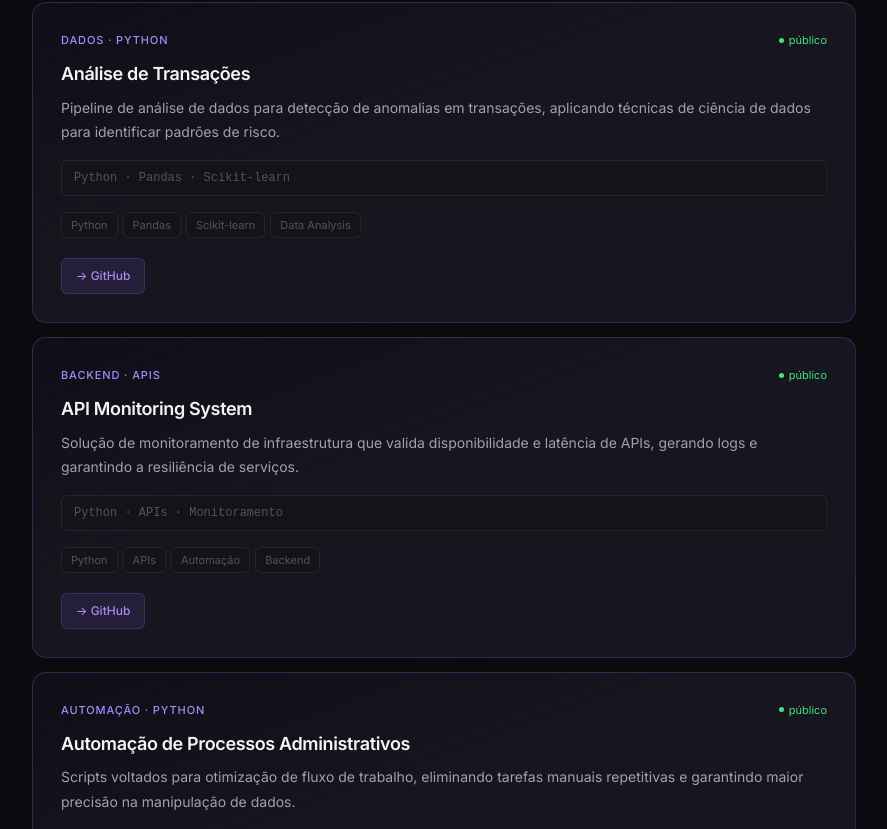
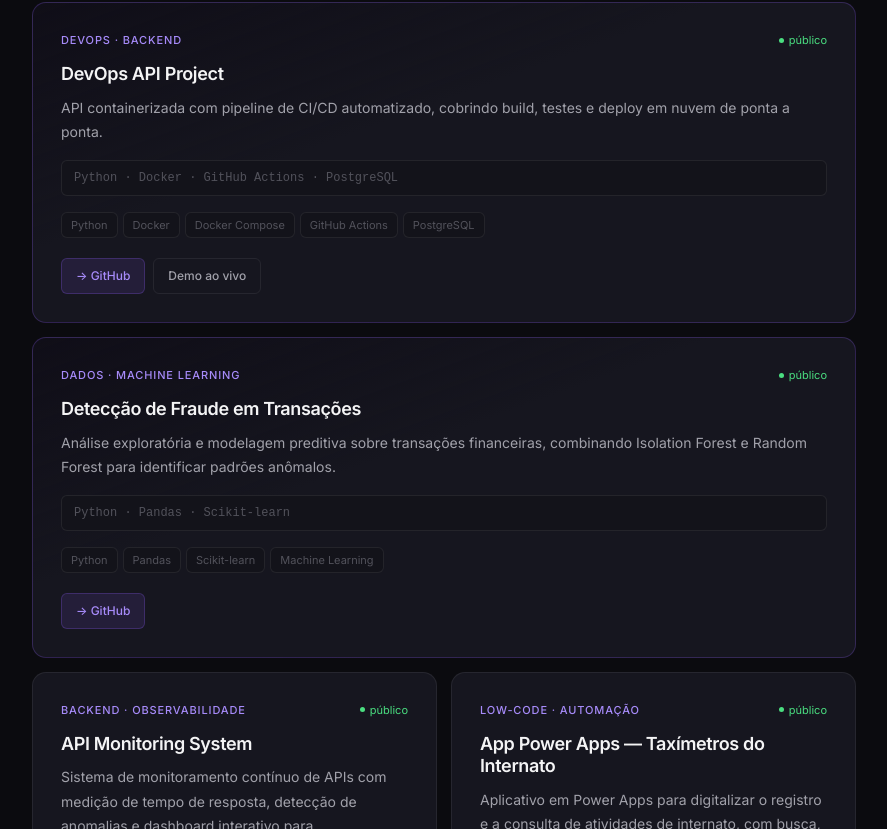
Before and after one commit to Filipcardos/filipe-portfolio, a React (Vite) app: page / in a window 1280 px wide. Shown: the part 2031-2860 px from the top of the page, without its empty margins (196-1083 px from the left). Built offline with nearby package versions, Linux system fonts and the light colour scheme.

Commit message:
Add files via upload

```diff
--- a/src/data.js
+++ b/src/data.js
@@ -50,12 +50,24 @@ export const TIMELINE = [
 
 export const PROJECTS = [
   {
+    id:       'devops-api',
+    type:     'DevOps · Backend',
+    name:     'DevOps API Project',
+    desc:     'API containerizada com pipeline de CI/CD automatizado, cobrindo build, testes e deploy em nuvem de ponta a ponta.',
+    metric:   'Python · Docker · GitHub Actions · PostgreSQL',
+    tags:     ['Python', 'Docker', 'Docker Compose', 'GitHub Actions', 'PostgreSQL'],
+    github:   'https://github.com/Filipcardos/devops-api-project',
+    live:     'https://devops-api-project.onrender.com/',
+    featured: true,
+    status:   'público',
+  },
+  {
     id:       'fraude',
-    type:     'Dados · Python',
-    name:     'Análise de Transações',
-    desc:     'Pipeline de análise de dados para detecção de anomalias em transações, aplicando técnicas de ciência de dados para identificar padrões de risco.',
+    type:     'Dados · Machine Learning',
+    name:     'Detecção de Fraude em Transações',
+    desc:     'Análise exploratória e modelagem preditiva sobre transações financeiras, combinando Isolation Forest e Random Forest para identificar padrões anômalos.',
     metric:   'Python · Pandas · Scikit-learn',
-    tags:     ['Python', 'Pandas', 'Scikit-learn', 'Data Analysis'],
+    tags:     ['Python', 'Pandas', 'Scikit-learn', 'Machine Learning'],
     github:   'https://github.com/Filipcardos/detecao-fraude-transacoes',
     live:     null,
     featured: true,
@@ -63,26 +75,26 @@ export const PROJECTS = [
   },
   {
     id:       'monitoring',
-    type:     'Backend · APIs',
+    type:     'Backend · Observabilidade',
     name:     'API Monitoring System',
-    desc:     'Solução de monitoramento de infraestrutura que valida disponibilidade e latência de APIs, gerando logs e garantindo a resiliência de serviços.',
-    metric:   'Python · APIs · Monitoramento',
-    tags:     ['Python', 'APIs', 'Automação', 'Backend'],
+    desc:     'Sistema de monitoramento contínuo de APIs com medição de tempo de resposta, detecção de anomalias e dashboard interativo para acompanhamento em tempo real.',
+    metric:   'Python · FastAPI · Streamlit',
+    tags:     ['Python', 'FastAPI', 'Streamlit', 'APIs', 'Observabilidade'],
     github:   'https://github.com/Filipcardos/api-monitoring-system',
     live:     null,
-    featured: true, // Mudei para true, pois é um projeto muito técnico e relevante!
+    featured: false,
     status:   'público',
   },
   {
-    id:       'automacao-adm',
-    type:     'Automação · Python',
-    name:     'Automação de Processos Administrativos',
-    desc:     'Scripts voltados para otimização de fluxo de trabalho, eliminando tarefas manuais repetitivas e garantindo maior precisão na manipulação de dados.',
-    metric:   'Python · Scripting · Automação',
-    tags:     ['Python', 'Automação', 'Processos', 'Productivity'],
-    github:   'https://github.com/Filipcardos/automacao-processos-administrativos', // Ajuste o link conforme o nome real do repo
+    id:       'power-apps',
+    type:     'Low-code · Automação',
+    name:     'App Power Apps — Taxímetros do Internato',
+    desc:     'Aplicativo em Power Apps para digitalizar o registro e a consulta de atividades de internato, com busca, ordenação e navegação via Power Fx.',
+    metric:   'Power Apps · Power Fx · SharePoint',
+    tags:     ['Power Apps', 'Power Fx', 'Power Platform'],
+    github:   'https://github.com/Filipcardos/Projeto-Power-Apps',
     live:     null,
-    featured: true,
+    featured: false,
     status:   'público',
   },
 ]
```
